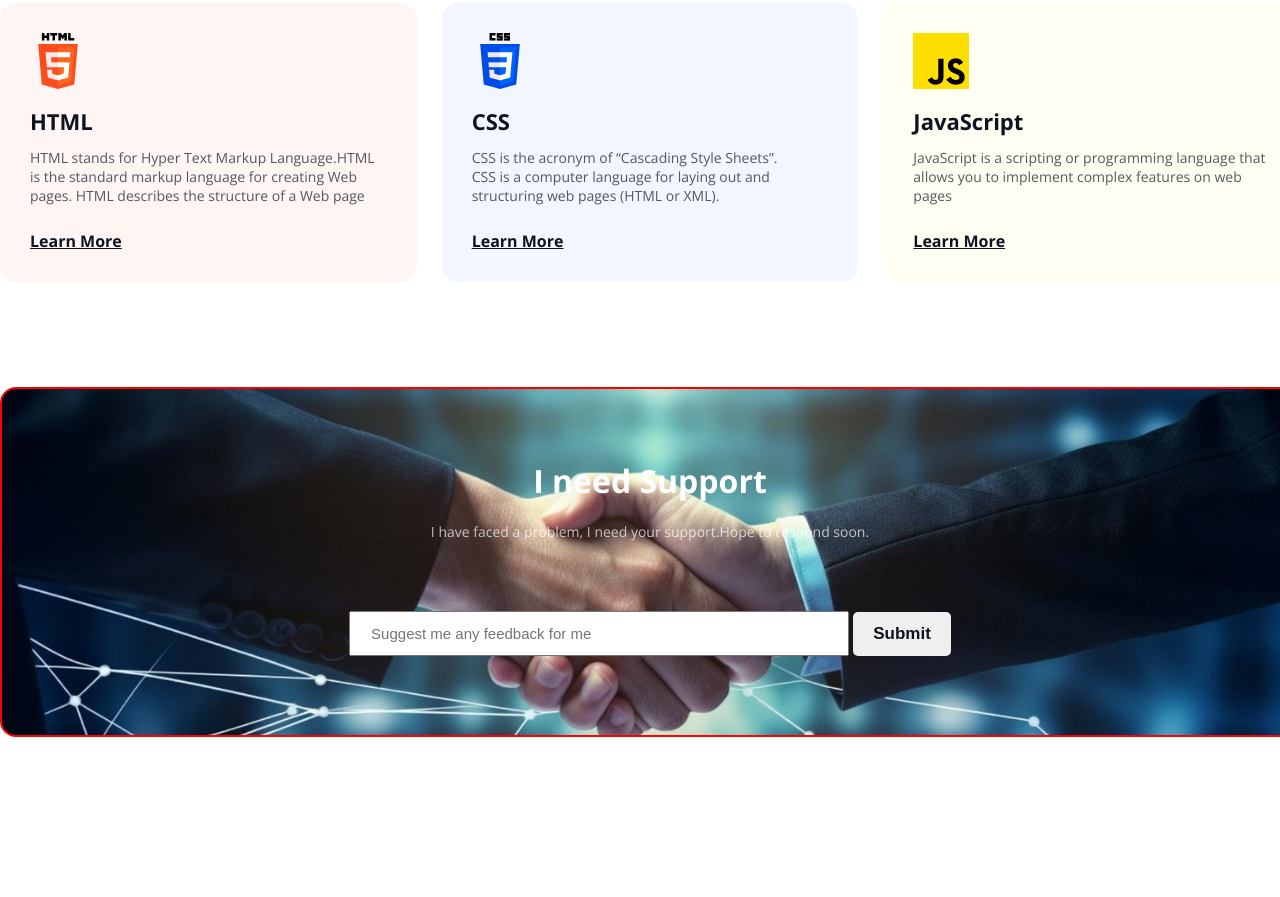
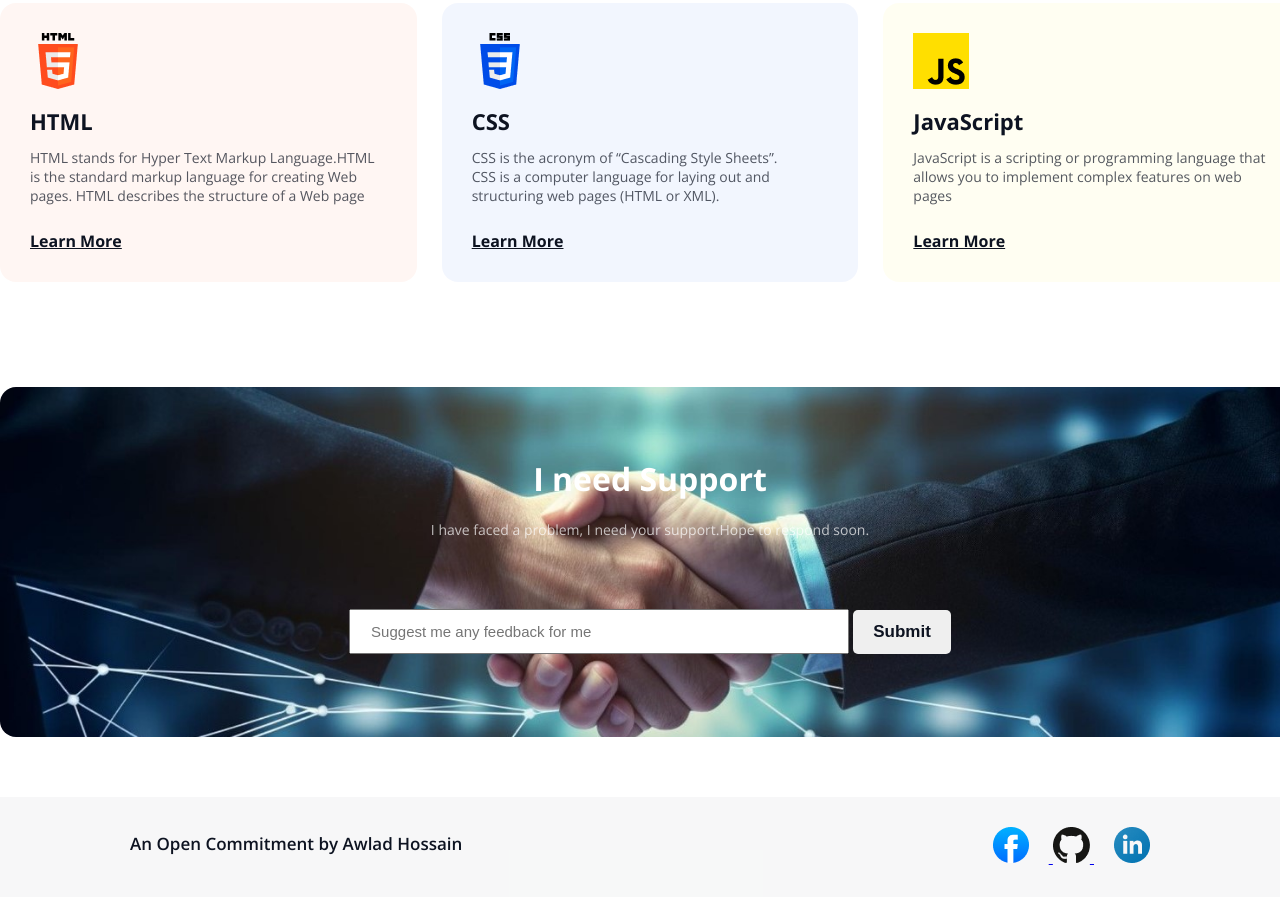
Before and after one commit to jahidhasan6676/My-Assignment-No-1, a plain HTML site: page index.html in a window 1280 px wide. Shown: the part 2453-3350 px from the top of the page. Before the commit the page ends 3270 px from the top, so only its background shows below. Drawn offline with nearby package versions, Linux system fonts and the light colour scheme; a web font is replaced by a local one.

Commit message:
added the footer part desing

```diff
--- a/index.html
+++ b/index.html
@@ -129,9 +129,26 @@
 
     </main>
     <footer>
-        <section>
-
+        <!--footer par start-->
+        <section class="footer">
+            <div class="footer-container">
+                <div class="footer-content">
+                    <h5 class="footer-title">An Open Commitment by Awlad Hossain</h5>
+                </div>
+                <div class="footer-link">
+                    <a href="https://www.facebook.com/" target="_blank">
+                        <img class="facebook" src="./assets/facebook.png" alt="coming">
+                    </a>
+                    <a href="https://www.github.com/" target="_blank">
+                        <img src="./assets/github.png" alt="coming">
+                    </a>
+                    <a href="https://www.linkedin.com/" target="_blank">
+                        <img class="linkedin" src="./assets/linkedin-icon 1.png" alt="coming">
+                    </a>
+                </div>
+            </div>
         </section>
+        <!-- footer part end -->
 
     </footer>
 
--- a/styles/style.css
+++ b/styles/style.css
@@ -316,9 +316,9 @@ body{
 .feedback{
     width:1300px;
     height:350px;
-    border:2px solid red;
+
     margin:0 auto;
-    margin-bottom:80px;
+    margin-bottom:60px;
     background-image: url(../assets/handshake.jpg);
     background-repeat: no-repeat;
     background-size:cover;
@@ -358,10 +358,46 @@ body{
     flex-direction: column;
     justify-content: center;
     align-items: center;
-    margin-top:70px;
+    margin-top:90px;
     gap:70px;
 }
 .feedback-content{
     text-align:center;
+    margin-top:70px;
 }
 /* feedback part style end */
+
+/* footer part style */
+.footer{
+    width:100%;
+    height:100px;
+    background-color: rgba(13, 19, 33, 0.03);
+
+}
+.footer-title{
+    color: rgb(13, 19, 33);
+    font-size: 17px;
+    font-weight: 600;
+    margin-top:35px;
+    margin-left:130px;
+
+}
+.footer-container{
+    display:flex;
+    justify-content: space-between;
+
+
+
+}
+.footer-link{
+    margin-top:30px;
+    margin-right:130px;
+
+}
+.linkedin{
+    margin-left:20px;
+
+}
+.facebook{
+    margin-right:20px;
+}
```
